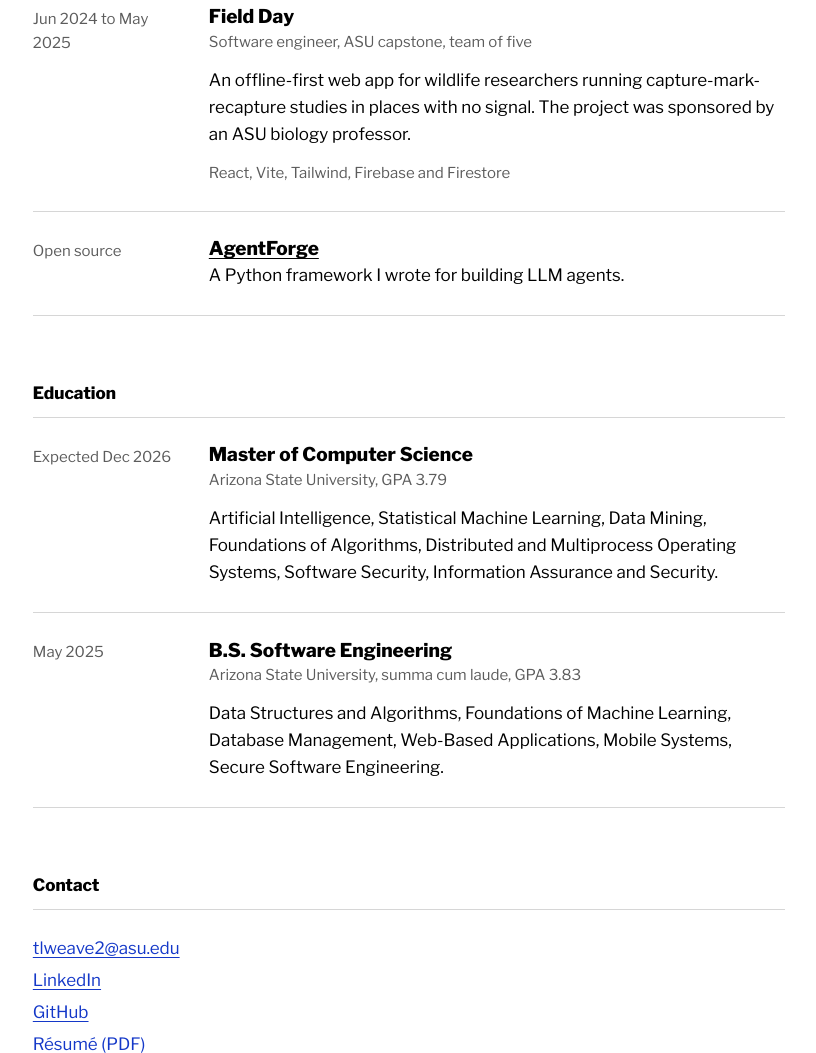
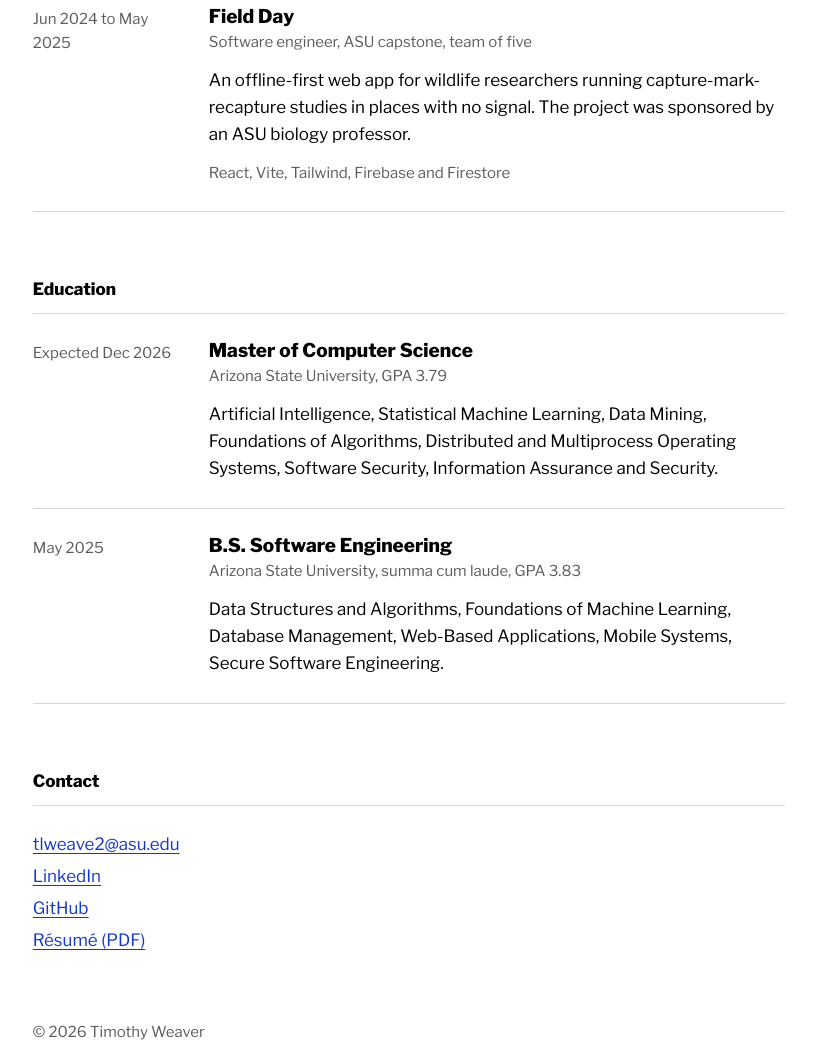
Before and after one commit to tlweave2/tim-portfolio-website, a Spring Boot app: page / in a window 1280 px wide. Shown: the part 1409-2462 px from the top of the page, without its empty margins (108-924 px from the left). Run offline with Spring Boot 4, Linux system fonts and the light colour scheme.

Commit message:
Remove AgentForge from the Work list
Co-Authored-By: Claude Opus 5.5 <noreply@anthropic.com>
Claude-Session: https://claude.ai/code/session_0155oa8r116hQ8bFEjbowypC

```diff
--- a/src/main/resources/templates/home.html
+++ b/src/main/resources/templates/home.html
@@ -172,14 +172,6 @@
             </div>
         </article>
 
-        <article class="entry">
-            <div class="when">Open source</div>
-            <div>
-                <h3><a href="https://github.com/tlweave2/agentforge">AgentForge</a></h3>
-                <p>A Python framework I wrote for building LLM agents.</p>
-            </div>
-        </article>
-
         <h2 id="education">Education</h2>
 
         <article class="entry">
```
